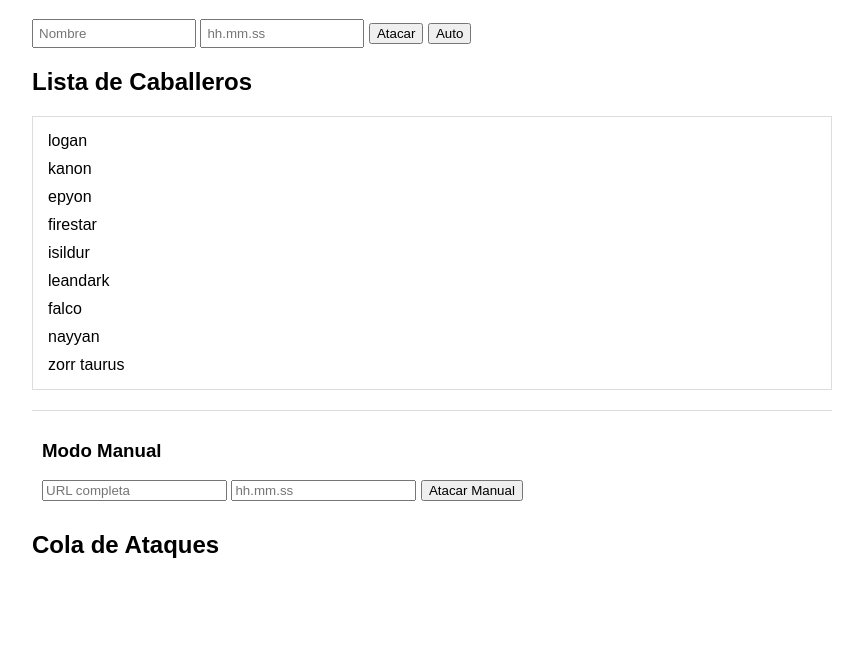
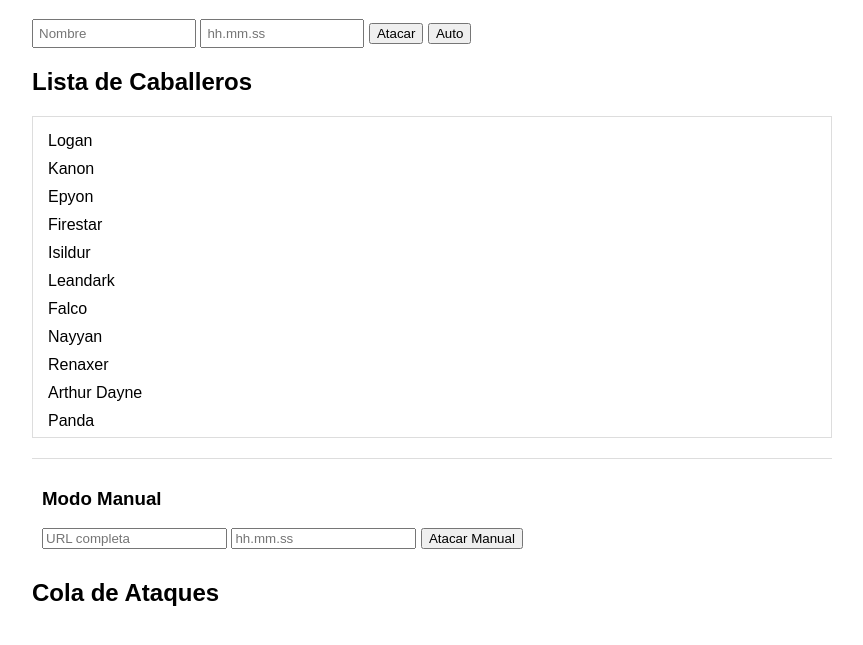
Before and after one commit to Rutxe/Escudos, a plain HTML site: page index.html in a window 1280 px wide. Shown: the part 61-706 px from the top of the page, without its empty margins (208-1071 px from the left). Drawn offline with Linux system fonts and the light colour scheme.

Commit message:
Update index.html

```diff
--- a/index.html
+++ b/index.html
@@ -39,15 +39,23 @@
     <script>
         // URL Mappings (solo los últimos 9 caballeros)
         const urlMappings = {
-            "logan": "https://s51-es.battleknight.gameforge.com/duel/duel/?enemyID=844639",
-            "kanon": "https://s51-es.battleknight.gameforge.com/duel/duel/?enemyID=2599809",
-            "epyon": "https://s51-es.battleknight.gameforge.com/duel/duel/?enemyID=1584838",
-            "firestar": "https://s51-es.battleknight.gameforge.com/duel/duel/?enemyID=16329",
-            "isildur": "https://s51-es.battleknight.gameforge.com/duel/duel/?enemyID=2250085",
-            "leandark": "https://s51-es.battleknight.gameforge.com/duel/duel/?enemyID=1238800",
-            "falco": "https://s51-es.battleknight.gameforge.com/duel/duel/?enemyID=496471",
-            "nayyan": "https://s51-es.battleknight.gameforge.com/duel/duel/?enemyID=497480",
-            "zorr taurus": "https://s51-es.battleknight.gameforge.com/duel/duel/?enemyID=511983"
+            "Logan": "https://s51-es.battleknight.gameforge.com/duel/duel/?enemyID=844639",
+            "Kanon": "https://s51-es.battleknight.gameforge.com/duel/duel/?enemyID=2599809",
+            "Epyon": "https://s51-es.battleknight.gameforge.com/duel/duel/?enemyID=1584838",
+            "Firestar": "https://s51-es.battleknight.gameforge.com/duel/duel/?enemyID=16329",
+            "Isildur": "https://s51-es.battleknight.gameforge.com/duel/duel/?enemyID=2250085",
+            "Leandark": "https://s51-es.battleknight.gameforge.com/duel/duel/?enemyID=1238800",
+            "Falco": "https://s51-es.battleknight.gameforge.com/duel/duel/?enemyID=496471",
+            "Nayyan": "https://s51-es.battleknight.gameforge.com/duel/duel/?enemyID=497480",
+            "Renaxer": "https://s51-es.battleknight.gameforge.com/duel/duel/?enemyID=84940",
+            "Arthur Dayne": "https://s51-es.battleknight.gameforge.com/duel/duel/?enemyID=11846",
+            "Panda": "https://s51-es.battleknight.gameforge.com/duel/duel/?enemyID=765702",
+            "Black Wolf": "https://s51-es.battleknight.gameforge.com/duel/duel/?enemyID=142590",
+            "Jaran": "https://s51-es.battleknight.gameforge.com/duel/duel/?enemyID=2791127",
+            "Thiago": "https://s51-es.battleknight.gameforge.com/duel/duel/?enemyID=1576629",
+            "Bicho": "https://s51-es.battleknight.gameforge.com/duel/duel/?enemyID=1578221",
+            "Designer1": "https://s51-es.battleknight.gameforge.com/duel/duel/?enemyID=496471",
+            "Zorrtaurus": "https://s51-es.battleknight.gameforge.com/duel/duel/?enemyID=511983"
         };
         let attacks = [];
 
```
